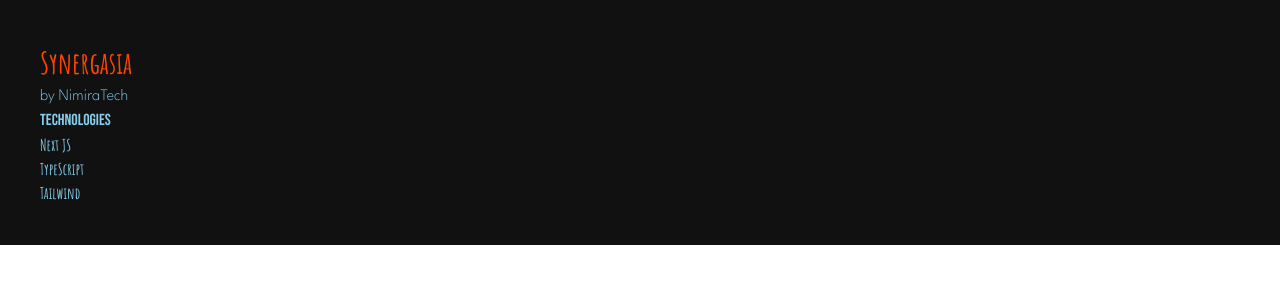
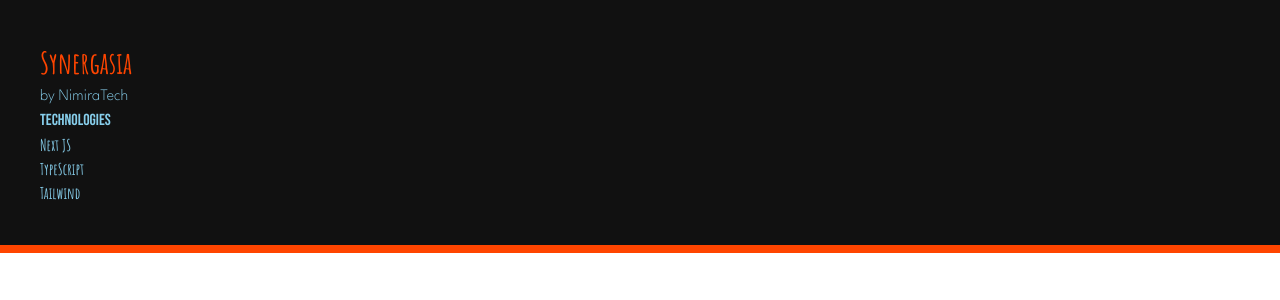
Before and after one commit to Nimira43/Dialogos, a Next.js app: page / in a window 1280 px wide. Shown: the top 300 px of the page. Built offline with nearby package versions, Linux system fonts and the light colour scheme.

Commit message:
Styles updated

```diff
--- a/src/app/page.tsx
+++ b/src/app/page.tsx
@@ -2,7 +2,7 @@
 
 export default function page() {
   return (
-    <div className='bg-[#111] text-[#87ceeb] p-10'>
+    <div className='bg-[#111] text-[#87ceeb] p-10 border-b-8 border-[#ff4500]'>
       <h1 className='logo'>Synergasia</h1>
       <p>by NimiraTech</p>
       <h4>Technologies</h4>
```
